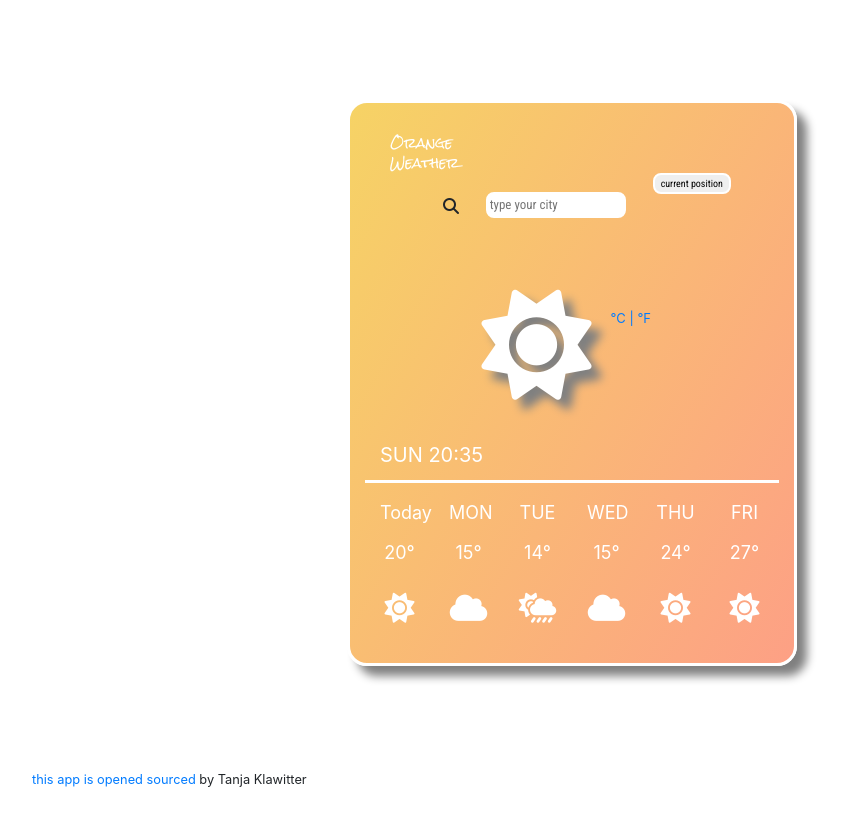
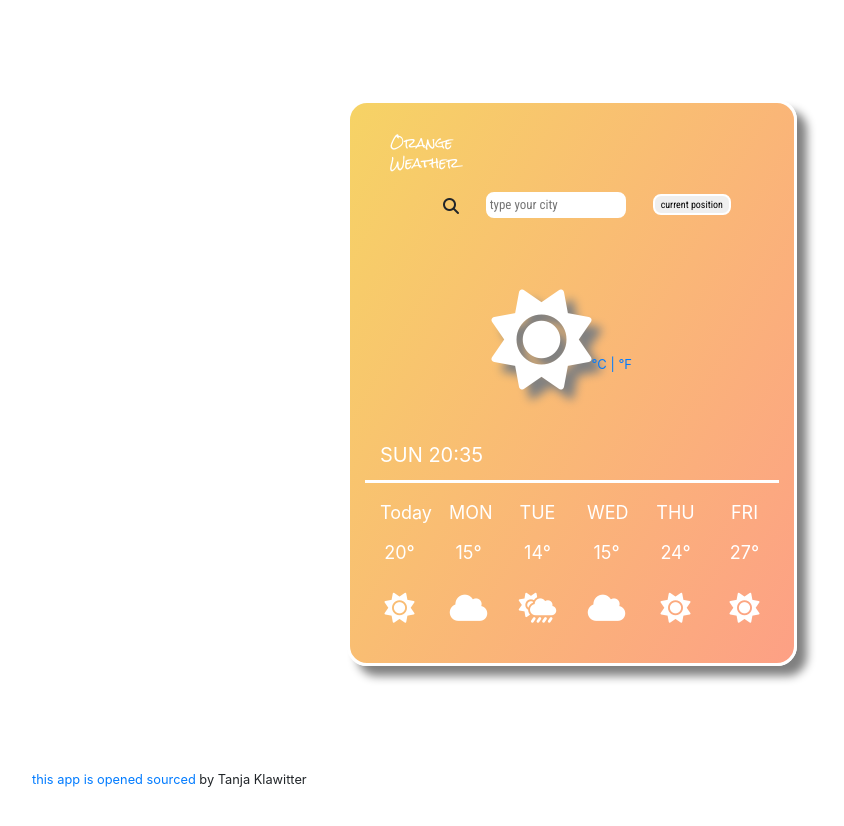
Before and after one commit to Gretelchen/Weather-App, a plain HTML site: page index.html in a window 1280 px wide. Shown: the whole page, without its empty margins (68-912 px from the left). Drawn offline with nearby package versions, Linux system fonts and the light colour scheme; no server answers.

Commit message:
CSS: weather icon, temperature & position button

```diff
--- a/styles.css
+++ b/styles.css
@@ -42,7 +42,7 @@ body {
   font-size: 10px;
   border-radius: 8px;
   border: 2px solid #ffffff;
-  margin: 0 auto;
+  margin-top: 22px;
 }
 
 .city {
@@ -57,15 +57,15 @@ body {
   margin: 40px;
 }
 .main-icon {
-  font-size: 110px;
+  font-size: 100px;
   float: right;
   text-shadow: 10px 10px 10px grey;
 }
 
 .main-temperature {
-  font-size: 40px;
-  float: left;
-  margin: -11px;
+  font-size: 80px;
+  margin-left: -30px;
+  margin-top: -10px;
 }
 
 .celsius {
@@ -80,7 +80,8 @@ body {
 
 .fahrenheit {
   font-size: 13px;
-  margin: 0;
+  margin: 0px;
+  margin-top: 40px;
 }
 
 .active {
```
